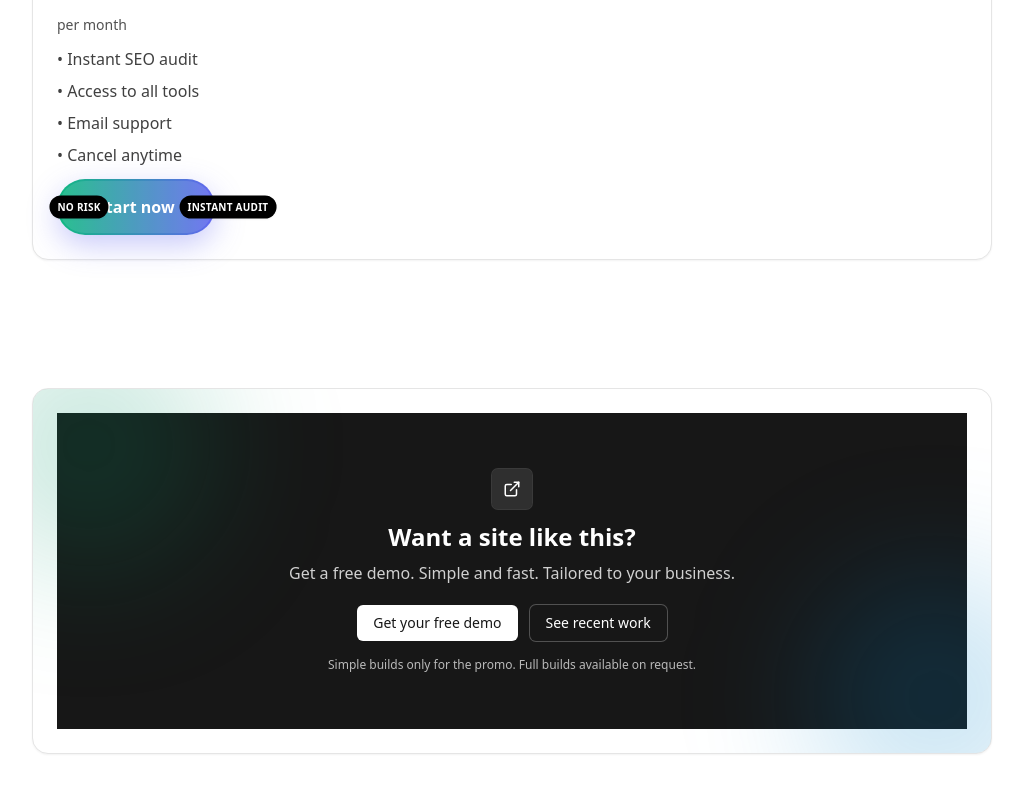
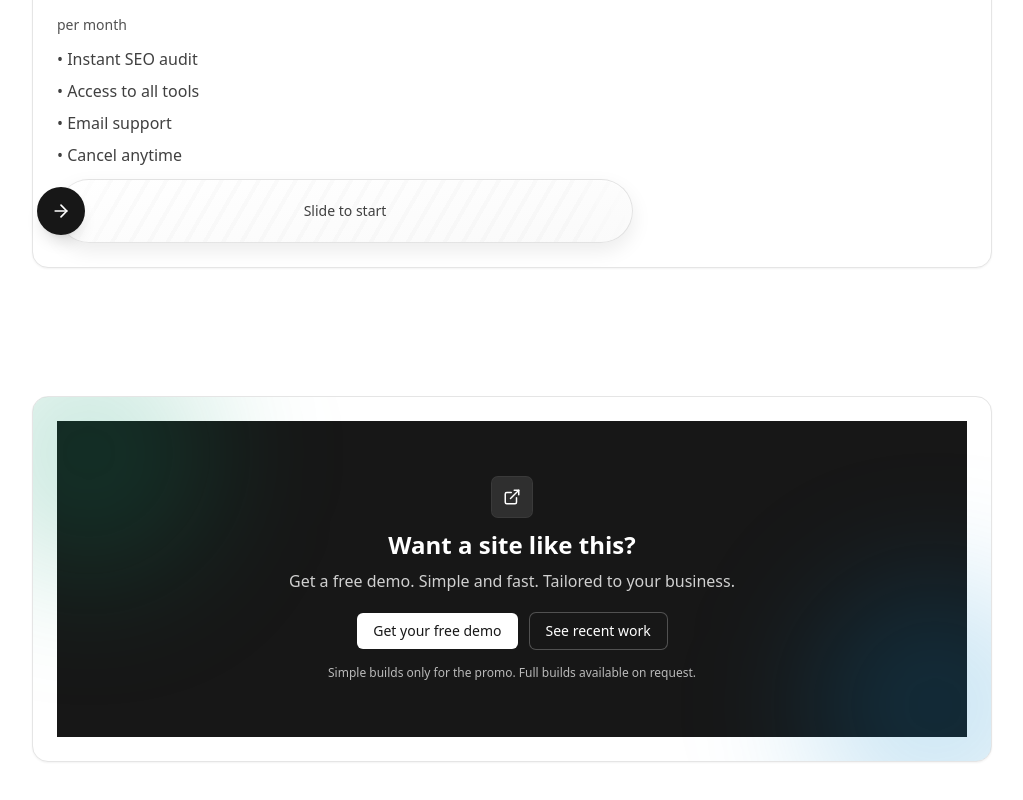
Before and after one commit to syphernite/seoceo, a React (Vite) app: page / in a window 1280 px wide. Shown: the part 1206-2006 px from the top of the page, without its empty margins (128-1151 px from the left). Built offline with nearby package versions, Linux system fonts and the light colour scheme.

Commit message:
fix cta start

```diff
--- /dev/null
+++ b/src/components/SlideToStartCTA.tsx
@@ -0,0 +1,157 @@
+// src/components/SlideToStartCTA.tsx
+import React, { useEffect, useRef, useState } from "react";
+import { useNavigate } from "react-router-dom";
+import { ArrowRight, Check } from "lucide-react";
+
+type Props = {
+  to: string;
+  label?: string; // default: "Slide to start"
+  className?: string;
+};
+
+/**
+ * Rare CTA: a tactile "slide to start" control.
+ * Mouse, touch, and keyboard (→ / Enter) supported.
+ */
+export default function SlideToStartCTA({ to, label = "Slide to start", className = "" }: Props) {
+  const nav = useNavigate();
+  const trackRef = useRef<HTMLDivElement>(null);
+  const [dragging, setDragging] = useState(false);
+  const [progress, setProgress] = useState(0); // 0..1
+  const [done, setDone] = useState(false);
+
+  // navigate once on completion
+  useEffect(() => {
+    if (done) nav(to);
+  }, [done, nav, to]);
+
+  const clamp = (v: number) => Math.min(1, Math.max(0, v));
+
+  const posToProgress = (clientX: number) => {
+    const el = trackRef.current;
+    if (!el) return 0;
+    const rect = el.getBoundingClientRect();
+    const p = (clientX - rect.left) / rect.width;
+    return clamp(p);
+  };
+
+  const startDrag = (e: React.PointerEvent) => {
+    if (done) return;
+    setDragging(true);
+    (e.target as Element).setPointerCapture(e.pointerId);
+    setProgress(posToProgress(e.clientX));
+  };
+
+  const onDrag = (e: React.PointerEvent) => {
+    if (!dragging || done) return;
+    setProgress(posToProgress(e.clientX));
+  };
+
+  const endDrag = () => {
+    if (!dragging || done) return;
+    if (progress >= 0.98) {
+      setProgress(1);
+      setDone(true);
+    } else {
+      setProgress(0);
+    }
+    setDragging(false);
+  };
+
+  const onKeyDown = (e: React.KeyboardEvent) => {
+    if (done) return;
+    if (e.key === "ArrowRight") {
+      e.preventDefault();
+      setProgress((p) => clamp(p + 0.2));
+    }
+    if (e.key === "Enter") {
+      e.preventDefault();
+      setDone(true);
+    }
+  };
+
+  const handleX = `calc(${Math.max(progress, 0.02) * 100}% - 2.0rem)`; // keep knob inside
+  const fillW = `${progress * 100}%`;
+
+  return (
+    <div
+      ref={trackRef}
+      role="button"
+      tabIndex={0}
+      aria-label={label}
+      onKeyDown={onKeyDown}
+      onPointerDown={startDrag}
+      onPointerMove={onDrag}
+      onPointerUp={endDrag}
+      onPointerCancel={endDrag}
+      className={[
+        "relative isolate h-16 w-full max-w-xl select-none rounded-full",
+        "border border-black/10 dark:border-white/10",
+        "bg-gradient-to-br from-white to-neutral-50 dark:from-neutral-800 dark:to-neutral-900",
+        "shadow-[inset_0_1px_0_rgba(255,255,255,.6),0_8px_20px_rgba(0,0,0,.08)]",
+        "outline-none focus-visible:ring-4 focus-visible:ring-emerald-400/40",
+        "cursor-pointer",
+        className,
+      ].join(" ")}
+    >
+      {/* progress fill */}
+      <div
+        className="absolute left-0 top-0 h-full rounded-full"
+        style={{
+          width: fillW,
+          background:
+            "linear-gradient(90deg, rgba(16,185,129,.15), rgba(59,130,246,.15), rgba(99,102,241,.15))",
+          transition: dragging ? "none" : "width 300ms cubic-bezier(.4,0,.2,1)",
+        }}
+      />
+
+      {/* subtle animated stripes */}
+      <div
+        aria-hidden
+        className="pointer-events-none absolute inset-0 overflow-hidden rounded-full"
+        style={{
+          maskImage:
+            "linear-gradient(to right, transparent 0%, black 10%, black 90%, transparent 100%)",
+        }}
+      >
+        <div
+          className="absolute inset-0 opacity-30"
+          style={{
+            backgroundImage:
+              "repeating-linear-gradient(120deg, transparent 0, transparent 12px, rgba(0,0,0,.06) 12px, rgba(0,0,0,.06) 16px)",
+            transform: "translate3d(0,0,0)",
+            animation: "slideStripes 2.2s linear infinite",
+          }}
+        />
+      </div>
+
+      {/* label */}
+      <div
+        className="pointer-events-none absolute inset-0 grid place-items-center text-sm font-medium text-neutral-700 dark:text-neutral-200"
+        style={{ opacity: done ? 0 : 1 - progress * 0.9, transition: "opacity 200ms linear" }}
+      >
+        {label}
+      </div>
+
+      {/* knob */}
+      <div
+        className={[
+          "absolute top-1/2 -translate-y-1/2",
+          "h-12 w-12 rounded-full",
+          "grid place-items-center",
+          "shadow-lg",
+          done ? "bg-emerald-500 text-white" : "bg-neutral-900 text-white dark:bg-white dark:text-neutral-900",
+        ].join(" ")}
+        style={{
+          left: handleX,
+          transition: dragging || done ? "none" : "left 300ms cubic-bezier(.4,0,.2,1), background-color 200ms",
+        }}
+      >
+        {done ? <Check className="h-5 w-5" /> : <ArrowRight className="h-5 w-5" />}
+      </div>
+
+      {/* keyframes */}
+      <style>{`@keyframes slideStripes{from{background-position:0 0}to{background-position:200px 0}}`}</style>
+    </div>
+  );
+}
--- a/src/pages/Home.tsx
+++ b/src/pages/Home.tsx
@@ -4,14 +4,14 @@ import Hero from "../components/Hero";
 import Services from "../components/Services";
 import Partnership from "../components/Partnership";
 import { tokens } from "../styles/tokens";
-import CrazyCTA from "../components/CrazyCTA";
+import SlideToStartCTA from "../components/SlideToStartCTA";
 
 const plan = {
   name: "Full Access",
   price: "$32.99",
   period: "per month",
   highlights: ["Instant SEO audit", "Access to all tools", "Email support", "Cancel anytime"],
-  cta: { href: "/contact", label: "Start now" },
+  cta: { href: "/contact", label: "Slide to start" },
 };
 
 export default function Home() {
@@ -38,9 +38,9 @@ export default function Home() {
                 ))}
               </ul>
 
-              {/* Hide CTA on mobile; desktop shows the big animated button */}
+              {/* Rare CTA: slide-to-start. Hidden on mobile per your layout. */}
               <div className="mt-8 hidden md:block">
-                <CrazyCTA to={plan.cta.href} label={plan.cta.label} />
+                <SlideToStartCTA to={plan.cta.href} label={plan.cta.label} />
               </div>
             </div>
           </div>
```
